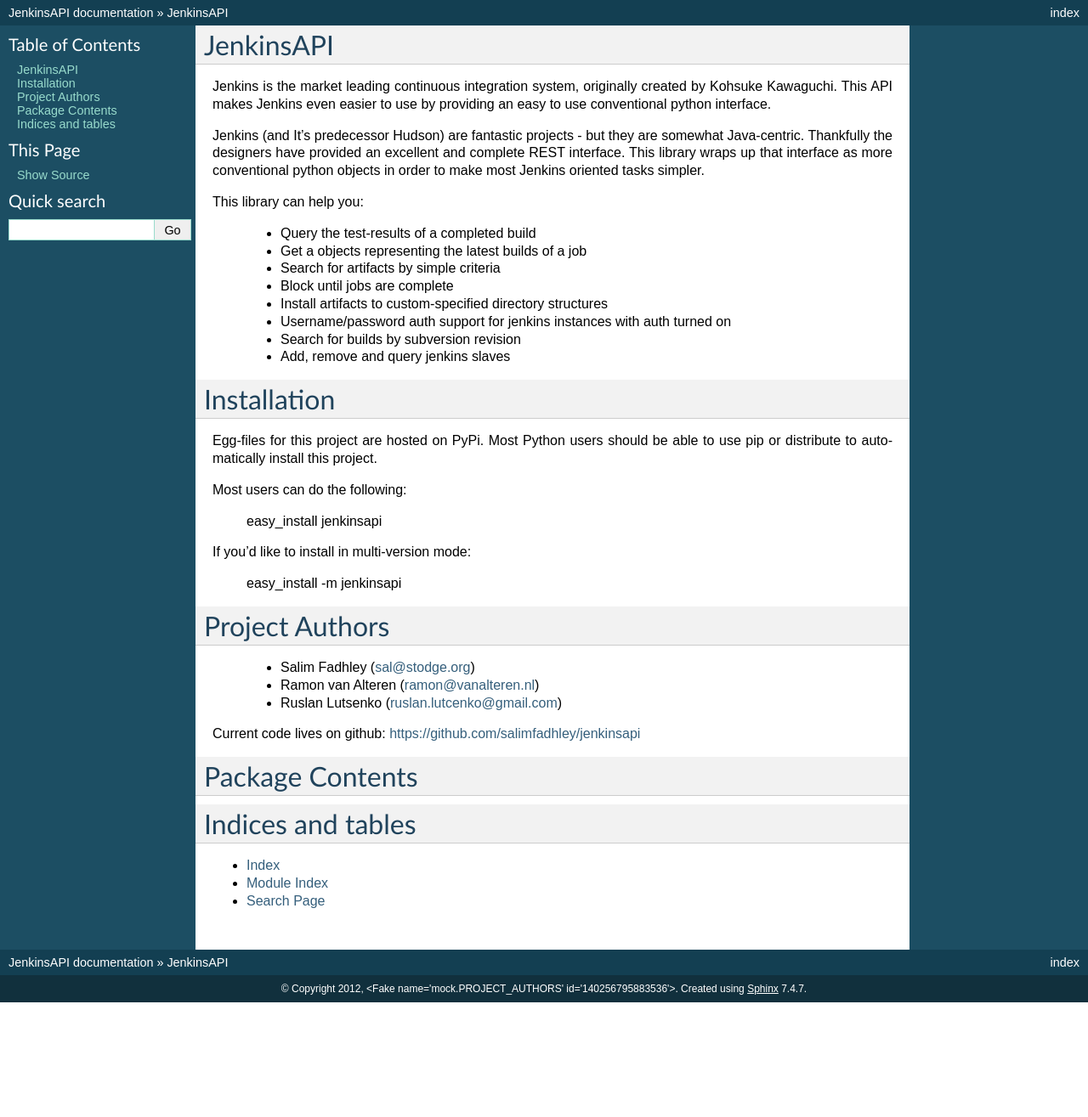
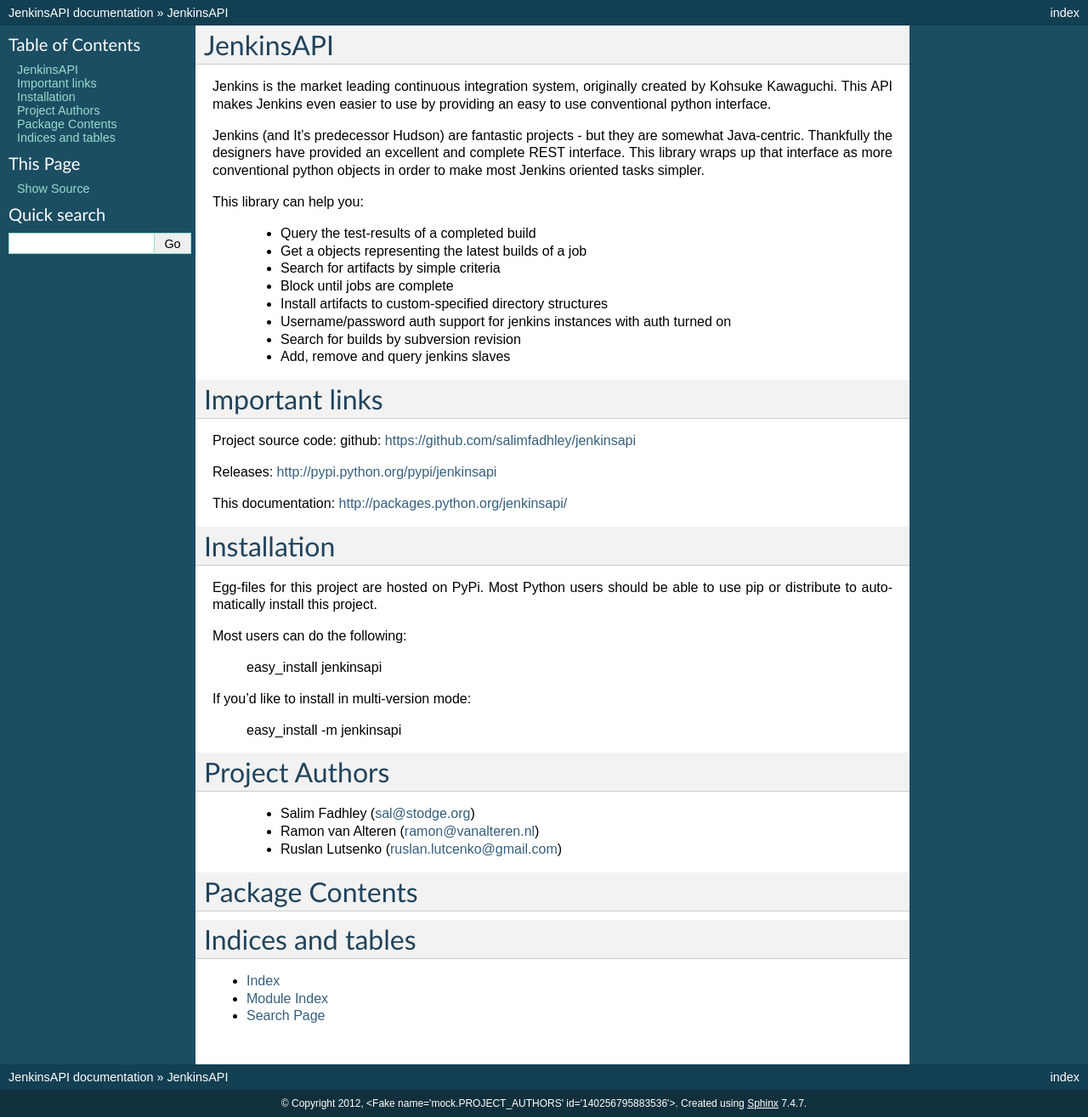
Before and after one commit to ramonvanalteren/jenkinsapi-old, a Sphinx documentation site: the page built from doc/source/index.rst, in a window 1280 px wide. Shown: the whole page at 85% size. Built offline with Sphinx 7.4.7, drawn with Linux system fonts in a browser that asks for light colours; pages that are not in the unit, such as notebooks, are missing from menus; the version number could not be read and is left out; before the commit the page ends 1180 px from its top, so only the background shows below that.

Commit message:
Remove repeating text from readme

```diff
--- a/doc/source/conf.py
+++ b/doc/source/conf.py
@@ -24,6 +24,8 @@
 
 #Sanity check
 import jenkinsapi
+import examples
+import jenkinsapi_tests
 
 # Config file
 import setup_config as jenkinsapi_setup_config
--- a/doc/source/index.rst
+++ b/doc/source/index.rst
@@ -15,6 +15,15 @@
  * Username/password auth support for jenkins instances with auth turned on
  * Search for builds by subversion revision
  * Add, remove and query jenkins slaves
+
+Important links
+===============
+
+Project source code: github: https://github.com/salimfadhley/jenkinsapi
+
+Releases: http://pypi.python.org/pypi/jenkinsapi
+
+This documentation: http://packages.python.org/jenkinsapi/
 
 Installation
 ============
@@ -36,7 +45,7 @@
  * Ramon van Alteren (ramon@vanalteren.nl)
  * Ruslan Lutsenko (ruslan.lutcenko@gmail.com)
 
-Current code lives on github: https://github.com/salimfadhley/jenkinsapi
+
 
 Package Contents
 ================
```
Also changed, not shown: examples/__init__.py (added), 1 other file.
